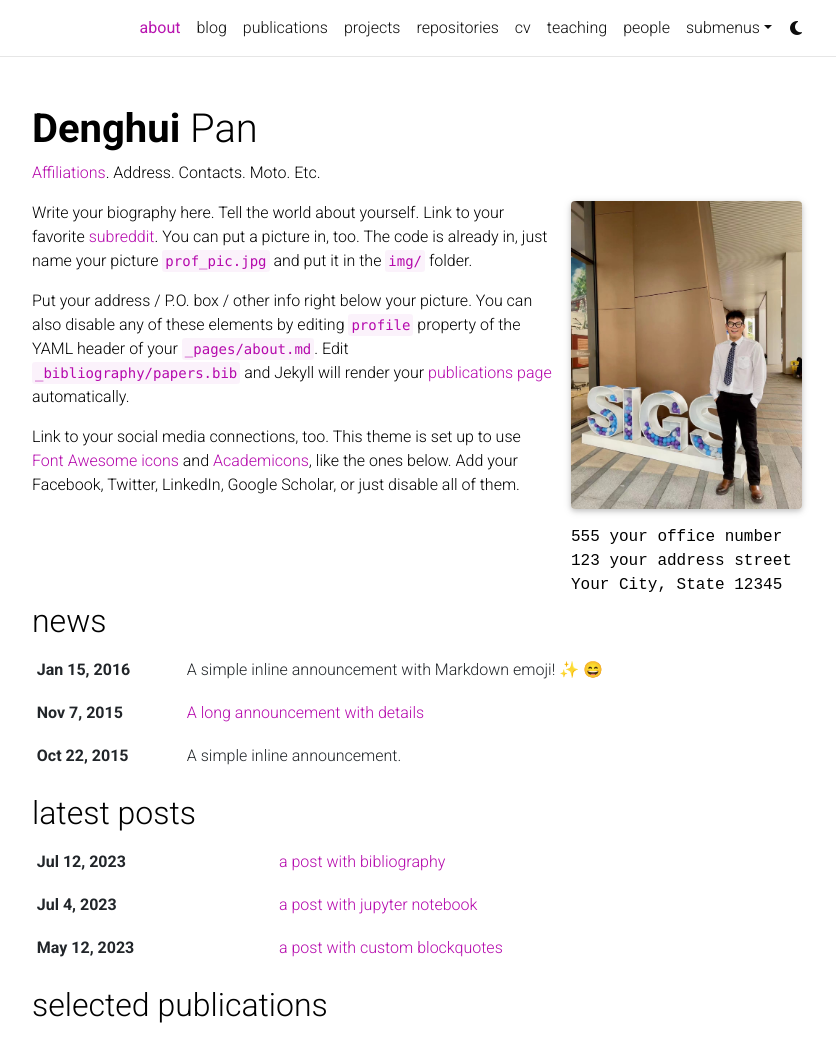
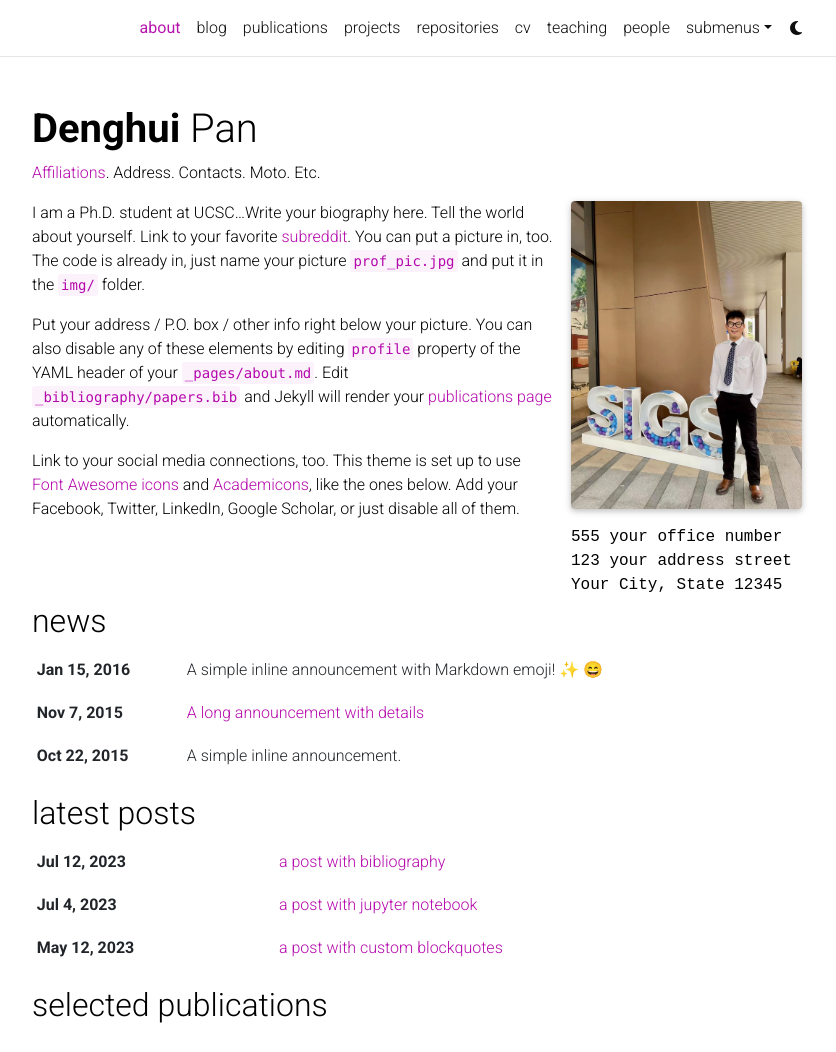
Before and after one commit to pdh20/pdh20.github.io, a Jekyll site: the page built from _pages/about.md, in a window 1280 px wide and 1342 px high, cut to the strip 0-1052 px from the top of the window. Shown: the whole strip, without its empty margins (223-1059 px from the left). Built offline with Jekyll 4.4.1, drawn with Linux system fonts in a browser that asks for light colours; full-size pictures stand in for the smaller copies a plugin makes; emoji names are drawn with the system emoji font; comment, search, counter and statistics services are not loaded; a style sheet for code colours, icons or effects is not loaded.

Commit message:
Update about.md

```diff
--- a/_pages/about.md
+++ b/_pages/about.md
@@ -9,9 +9,11 @@
   image: prof_pic.jpg
   image_circular: false # crops the image to make it circular
   more_info: >
+
     <p>555 your office number</p>
     <p>123 your address street</p>
     <p>Your City, State 12345</p>
+
 
 news: true  # includes a list of news items
 latest_posts: true  # includes a list of the newest posts
@@ -19,7 +21,7 @@
 social: true  # includes social icons at the bottom of the page
 ---
 
-Write your biography here. Tell the world about yourself. Link to your favorite [subreddit](http://reddit.com). You can put a picture in, too. The code is already in, just name your picture `prof_pic.jpg` and put it in the `img/` folder.
+I am a Ph.D. student at UCSC...Write your biography here. Tell the world about yourself. Link to your favorite [subreddit](http://reddit.com). You can put a picture in, too. The code is already in, just name your picture `prof_pic.jpg` and put it in the `img/` folder.
 
 Put your address / P.O. box / other info right below your picture. You can also disable any of these elements by editing `profile` property of the YAML header of your `_pages/about.md`. Edit `_bibliography/papers.bib` and Jekyll will render your [publications page](/al-folio/publications/) automatically.
 
```
